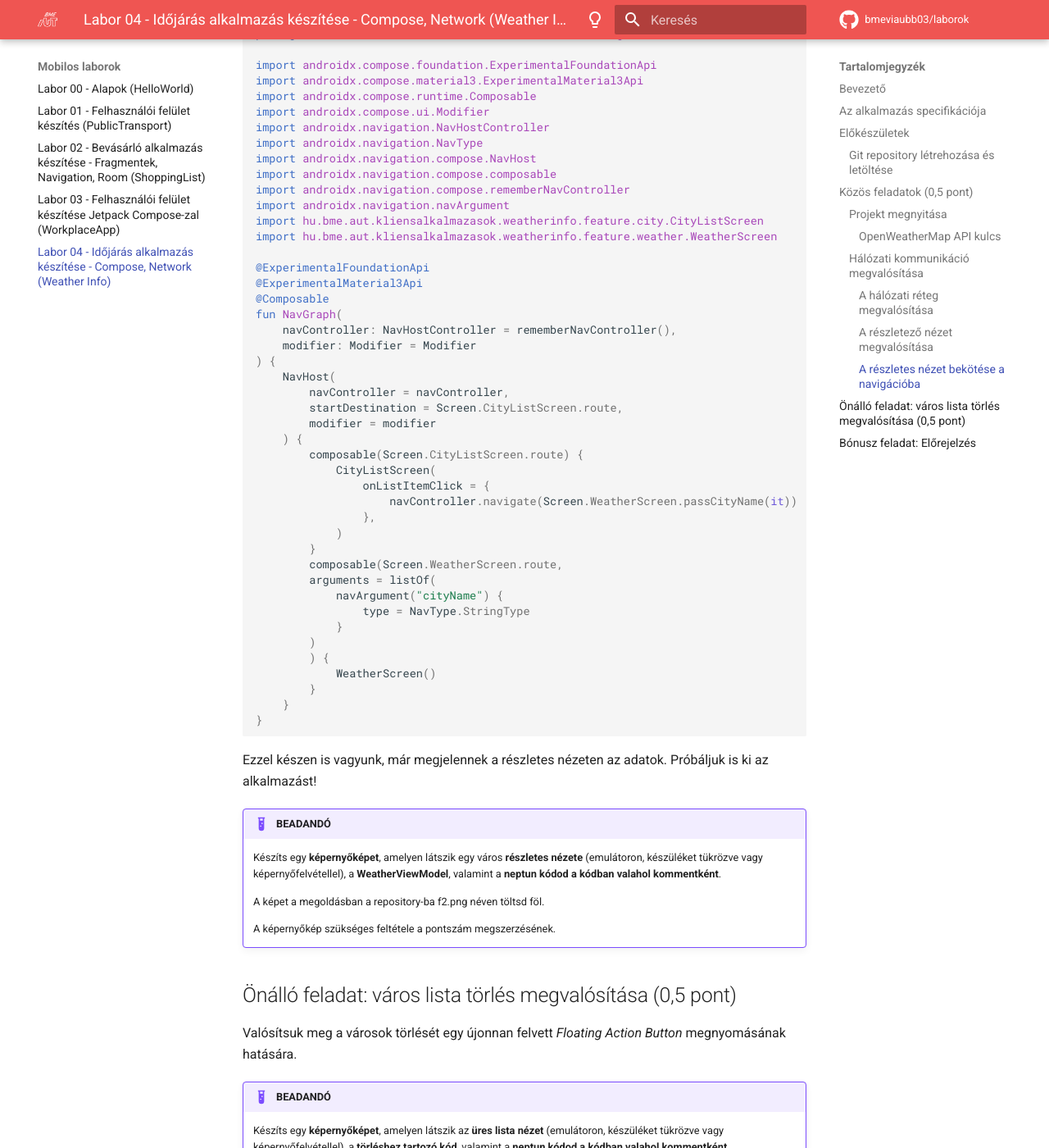
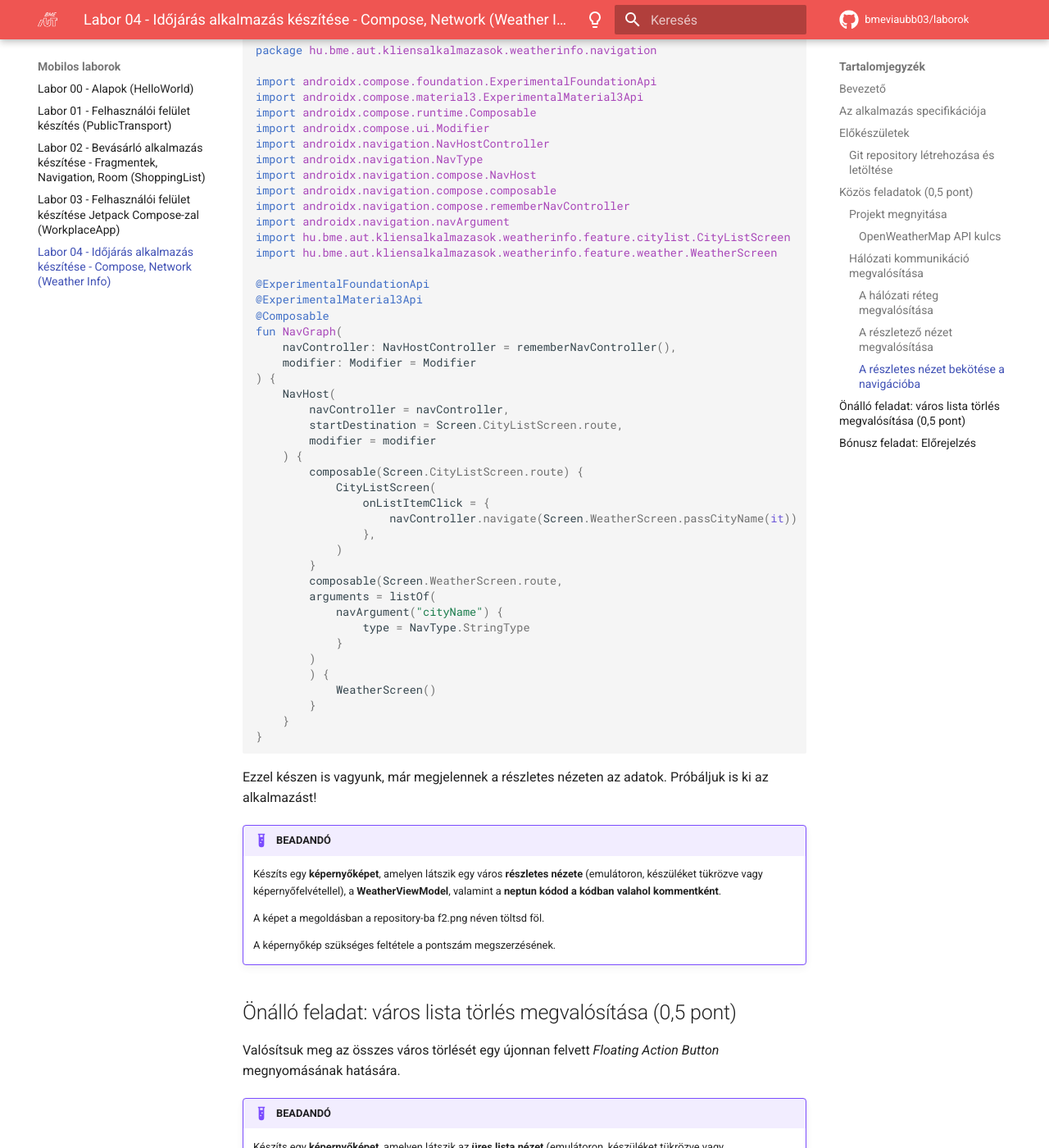
Before and after one commit to BMEVIAUBB03/laborok, an MkDocs documentation site: the page built from docs/laborok/android/compose-advanced-network/index.md, in a window 1280 px wide and 1400 px high, scrolled down 12949 px. Shown: the whole window at 82% size. Built offline with MkDocs 1.6.1 and Material for MkDocs 9.7.7, drawn with Linux system fonts in a browser that asks for light colours; comment, search, counter and statistics services are not loaded; some of the changed text lies outside the part shown.

Commit message:
android labor04 fix

```diff
--- a/docs/laborok/android/compose-advanced-network/index.md
+++ b/docs/laborok/android/compose-advanced-network/index.md
@@ -553,7 +553,7 @@
 import androidx.navigation.compose.composable
 import androidx.navigation.compose.rememberNavController
 import androidx.navigation.navArgument
-import hu.bme.aut.kliensalkalmazasok.weatherinfo.feature.city.CityListScreen
+import hu.bme.aut.kliensalkalmazasok.weatherinfo.feature.citylist.CityListScreen
 import hu.bme.aut.kliensalkalmazasok.weatherinfo.feature.weather.WeatherScreen
 
 @ExperimentalFoundationApi
@@ -599,7 +599,7 @@
 
 ## Önálló feladat: város lista törlés megvalósítása (0,5 pont)
 
-Valósítsuk meg a városok törlését egy újonnan felvett *Floating Action Button* megnyomásának hatására.
+Valósítsuk meg az összes város törlését egy újonnan felvett *Floating Action Button* megnyomásának hatására.
 
 !!!example "BEADANDÓ"
 	Készíts egy **képernyőképet**, amelyen látszik az **üres lista nézet** (emulátoron, készüléket tükrözve vagy képernyőfelvétellel), a **törléshez tartozó kód**, valamint a **neptun kódod a kódban valahol kommentként**.
```
Also changed, not shown: other parts of docs/laborok/android/compose-advanced-network/index.md (+1 -1 lines).
